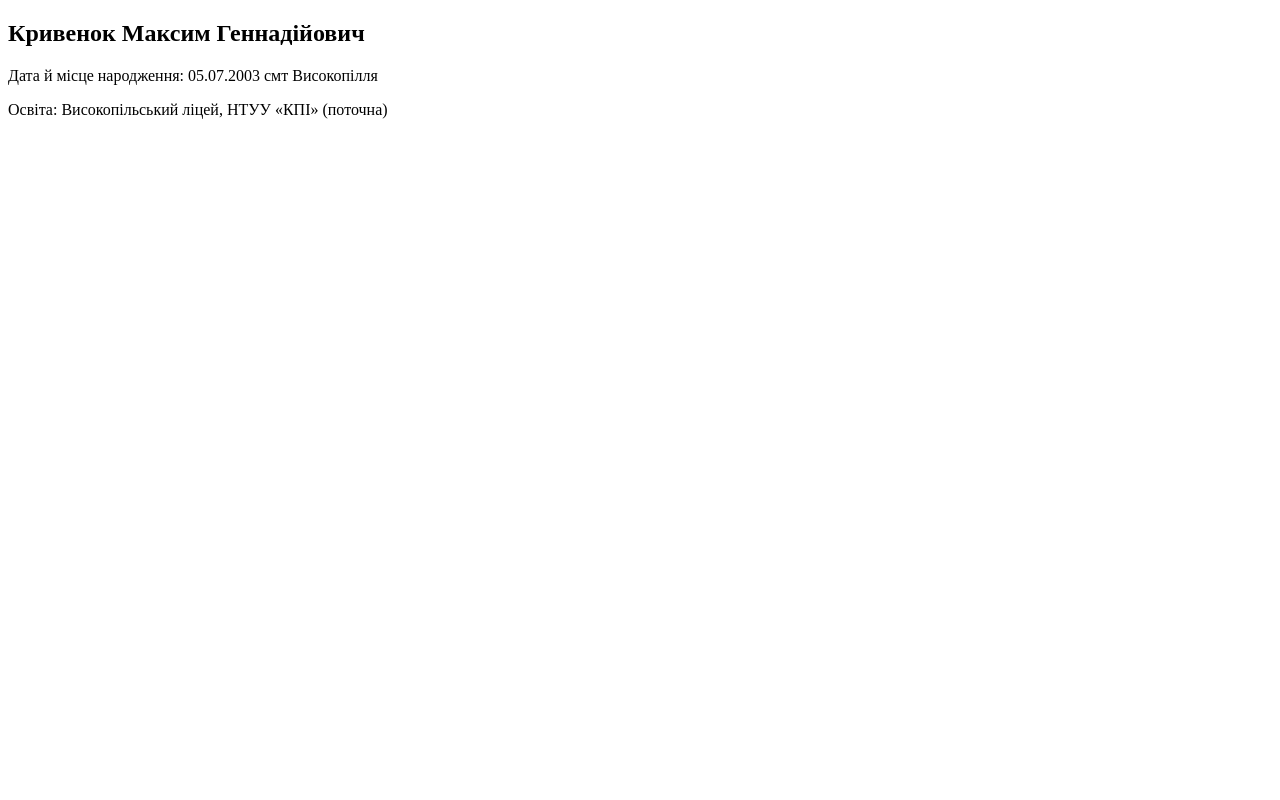
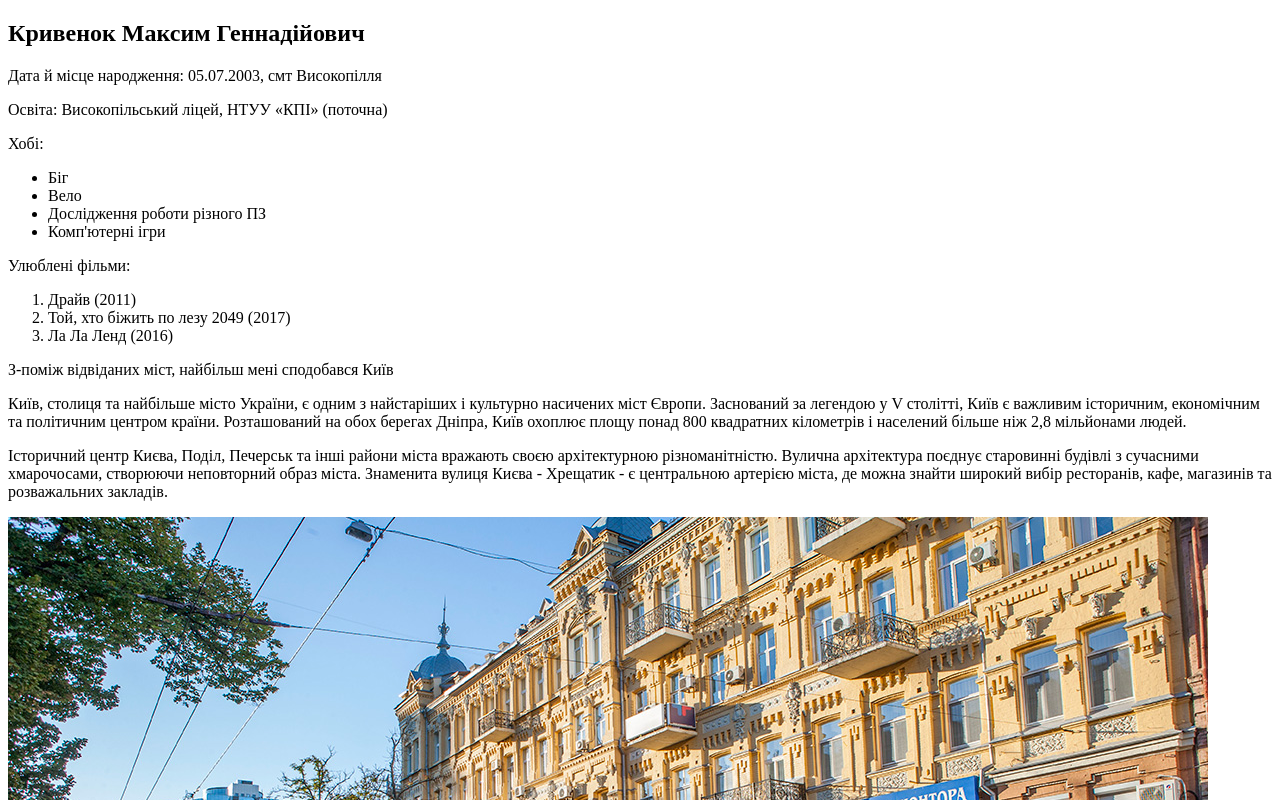
Before and after one commit to DokAndMax/Frontend_Lab4, a plain HTML site: page index.html in a window 1280 px wide. Shown: the top 800 px of the page. Drawn offline with Linux system fonts and the light colour scheme.

Commit message:
Add more information

```diff
--- a/index.html
+++ b/index.html
@@ -7,8 +7,34 @@
     <title>Кривенок м. Г. ІМ-12 Лаб №1</title>
 </head>
 <body>
-<h2>Кривенок Максим Геннадійович</h2>
-<p>Дата й місце народження: 05.07.2003 смт Високопілля</p>
-<p>Освіта: Високопільський ліцей, НТУУ «КПІ» (поточна)</p>
+    <h2>Кривенок Максим Геннадійович</h2>
+
+    <p>Дата й місце народження: 05.07.2003, смт Високопілля</p>
+    <p>Освіта: Високопільський ліцей, НТУУ «КПІ» (поточна)</p>
+
+    <p>Хобі:</p>
+    <ul>
+        <li>Біг</li>
+        <li>Вело</li>
+        <li>Дослідження роботи різного ПЗ</li>
+        <li>Комп'ютерні ігри</li>
+    </ul>
+
+    <p>Улюблені фільми:</p>
+    <ol>
+        <li>Драйв (2011)</li>
+        <li>Той, хто біжить по лезу 2049 (2017)</li>
+        <li>Ла Ла Ленд (2016)</li>
+    </ol>
+
+    <p>З-поміж відвіданих міст, найбільш мені сподобався Київ</p>
+
+    <p>Київ, столиця та найбільше місто України, є одним з найстаріших і культурно насичених міст Європи. Заснований за легендою у V столітті, Київ є важливим історичним, економічним та політичним центром країни. Розташований на обох берегах Дніпра, Київ охоплює площу понад 800 квадратних кілометрів і населений більше ніж 2,8 мільйонами людей.</p>
+
+    <p>Історичний центр Києва, Поділ, Печерськ та інші райони міста вражають своєю архітектурною різноманітністю. Вулична архітектура поєднує старовинні будівлі з сучасними хмарочосами, створюючи неповторний образ міста. Знаменита вулиця Києва - Хрещатик - є центральною артерією міста, де можна знайти широкий вибір ресторанів, кафе, магазинів та розважальних закладів.</p>
+
+    <a href="https://kyivcity.gov.ua/">
+        <img src="pic.jpg" alt="Вулиця Кєва">
+    </a>
 </body>
 </html>
```
Also changed, not shown: pic.jpg (added).
